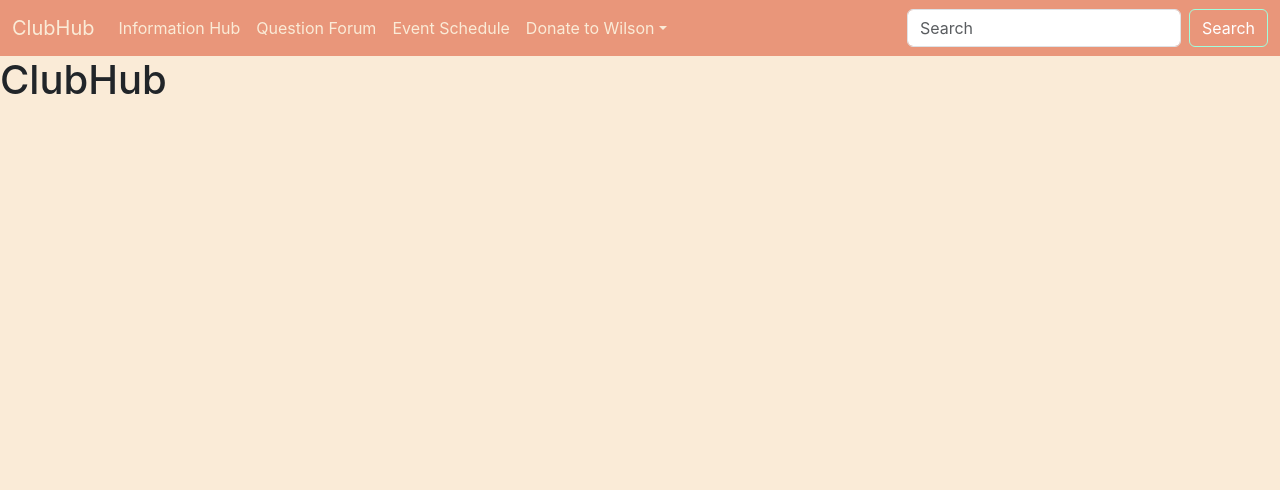
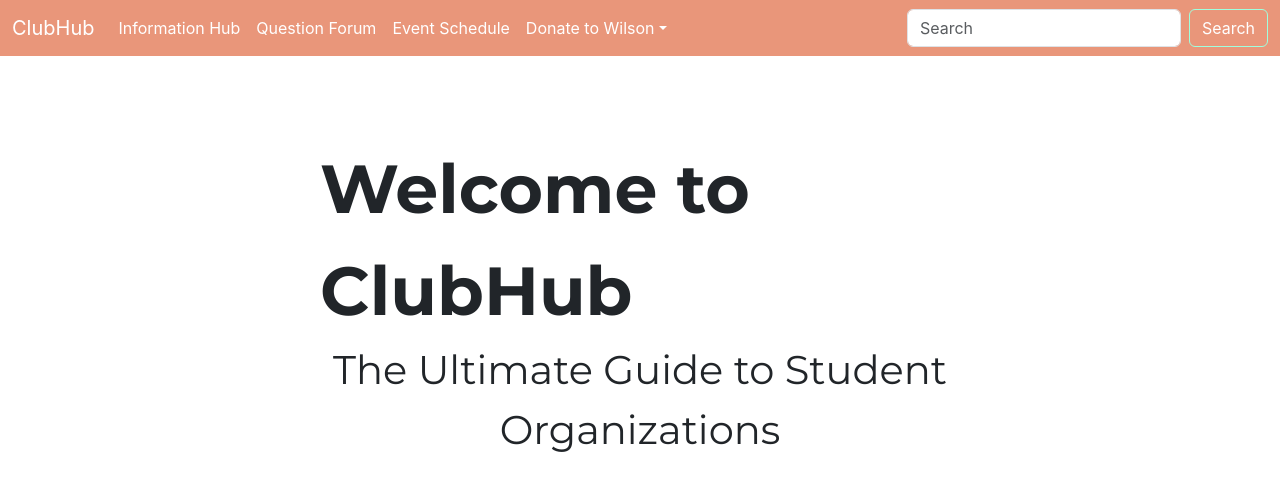
Before and after one commit to WilsonGoins/ClubHub, a React (Create React App) app in the folder React/clubhub/: page / in a window 1280 px wide. Shown: the top 490 px of the page. Built offline with nearby package versions, Linux system fonts and the light colour scheme.

Commit message:
updating changes

```diff
--- a/React/clubhub/src/LandingPage/LandingPage.css
+++ b/React/clubhub/src/LandingPage/LandingPage.css
@@ -1,3 +1,40 @@
+@font-face {
+    font-family: Montserrat;
+    src: url(../Assets/Montserrat-Font.ttf) format("truetype");
+}
+
 .LP-title {
     color:darksalmon
 }
+
+.LP-background {
+    height: 100vh;
+    position: relative;
+    background-color: white;
+}
+
+.LP-title-container {
+    position: absolute;
+    top: 30%;
+    left: 50%;
+    transform: translate(-50%, -50%);
+}
+
+.LP-title-text {
+    font-family: 'Montserrat';
+    font-size: 425%;
+    font-weight: bold;
+}
+
+.LP-title-2-container {
+    position: absolute;
+    top: 50%;
+    left: 50%;
+    transform: translate(-50%, -50%);
+    text-align: center;
+}
+
+.LP-title-2-text {
+    font-family: 'Montserrat';
+    font-size: 250%;
+}
--- a/React/clubhub/src/LandingPage/LandingPage.js
+++ b/React/clubhub/src/LandingPage/LandingPage.js
@@ -1,13 +1,28 @@
 import React from "react"
 import Navbar from "../Navbar/Navbar"
+import "./LandingPage.css"
 
 const LandingPage = () => {
 
     return (
-        <div style={{height: "100vh", position: "relative", backgroundColor: "antiquewhite"}}>
+        <div className="LP-background">
             <Navbar />
 
-            <h1>ClubHub</h1>
+            <div className="LP-title-container">
+                <div className="LP-title-text">
+                   Welcome to ClubHub
+                </div>
+            </div>
+
+            <div className="LP-title-2-container">
+                <div className="LP-title-2-text">
+                   The Ultimate Guide to Student Organizations
+                </div>
+            </div>
+
+
+
+
         </div>
     )
 }
--- a/React/clubhub/src/Navbar/Navbar.css
+++ b/React/clubhub/src/Navbar/Navbar.css
@@ -3,5 +3,5 @@
 }
 
 .NVB-text-color {
-    color: antiquewhite;
+    color: white;
 }
```
Also changed, not shown: React/clubhub/src/Assets/Montserrat-Font.ttf (added).
